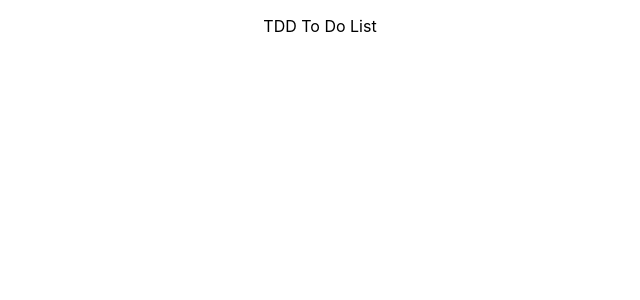
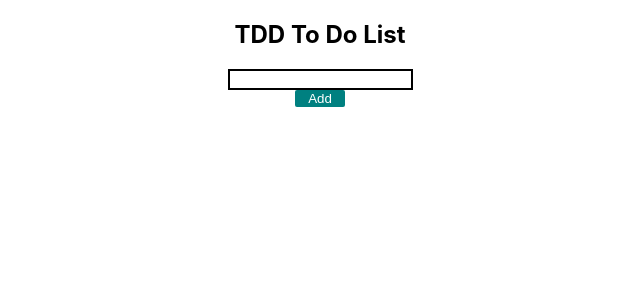
Before and after one commit to KevinLeFaucheur/todolist-tdd, a React (Create React App) app: page / in a window 1280 px wide. Shown: the top 300 px of the page, without its empty margins (320-960 px from the left). Built offline with nearby package versions, Linux system fonts and the light colour scheme.

Commit message:
Testing Input and Add Button by test id

```diff
--- a/src/App.js
+++ b/src/App.js
@@ -1,4 +1,3 @@
-import logo from './logo.svg';
 import './App.css';
 import { styled } from 'styled-components';
 
@@ -6,13 +5,33 @@ const Container = styled.div`
   display: flex;
   align-items: center;
   flex-direction: column;
-`;
+`
+
+const Text = styled.input`
+  border: 2px solid #000;
+`
+
+const Button = styled.button`
+  cursor: pointer;
+  display:inline-block;
+  flex: 1;
+  border: none;
+  background-color: teal;
+  color: white;
+  height: 30px;
+  width: 50px;
+  border-radius: 2px;
+`
 
 const App = () => {
   return (
     <div className="App">
-      <p>TDD To Do List</p>
-      <Container data-testid="container" />
+      <Container data-testid="container">
+        <h2>TDD To Do List</h2>
+        <Text data-testid="container__input"/>
+        <Button data-testid="container__button">Add</Button>
+
+      </Container>
     </div>
   );
 }
```
Also changed, not shown: 1 other file (tests, documents, lock files or other folders).
